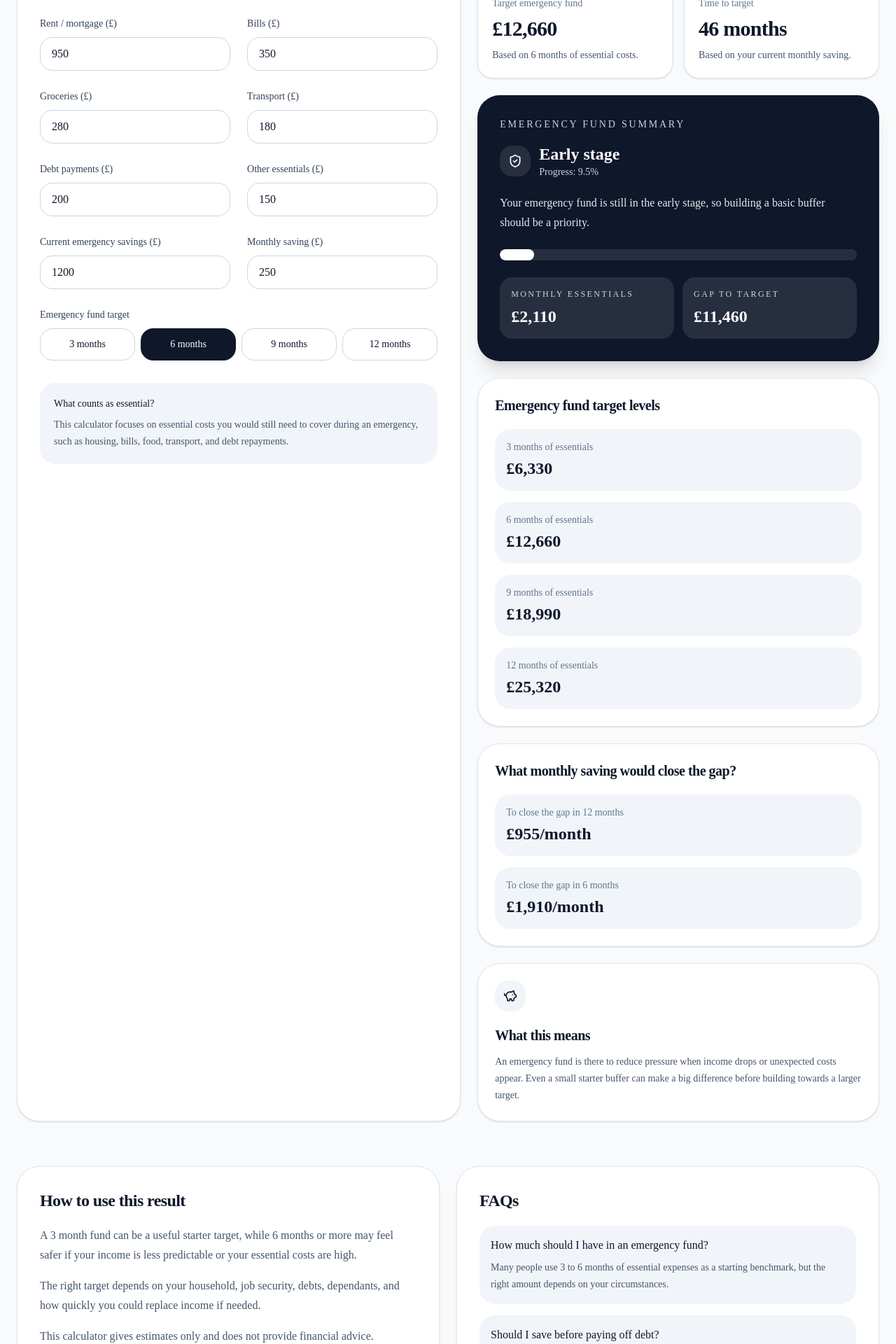
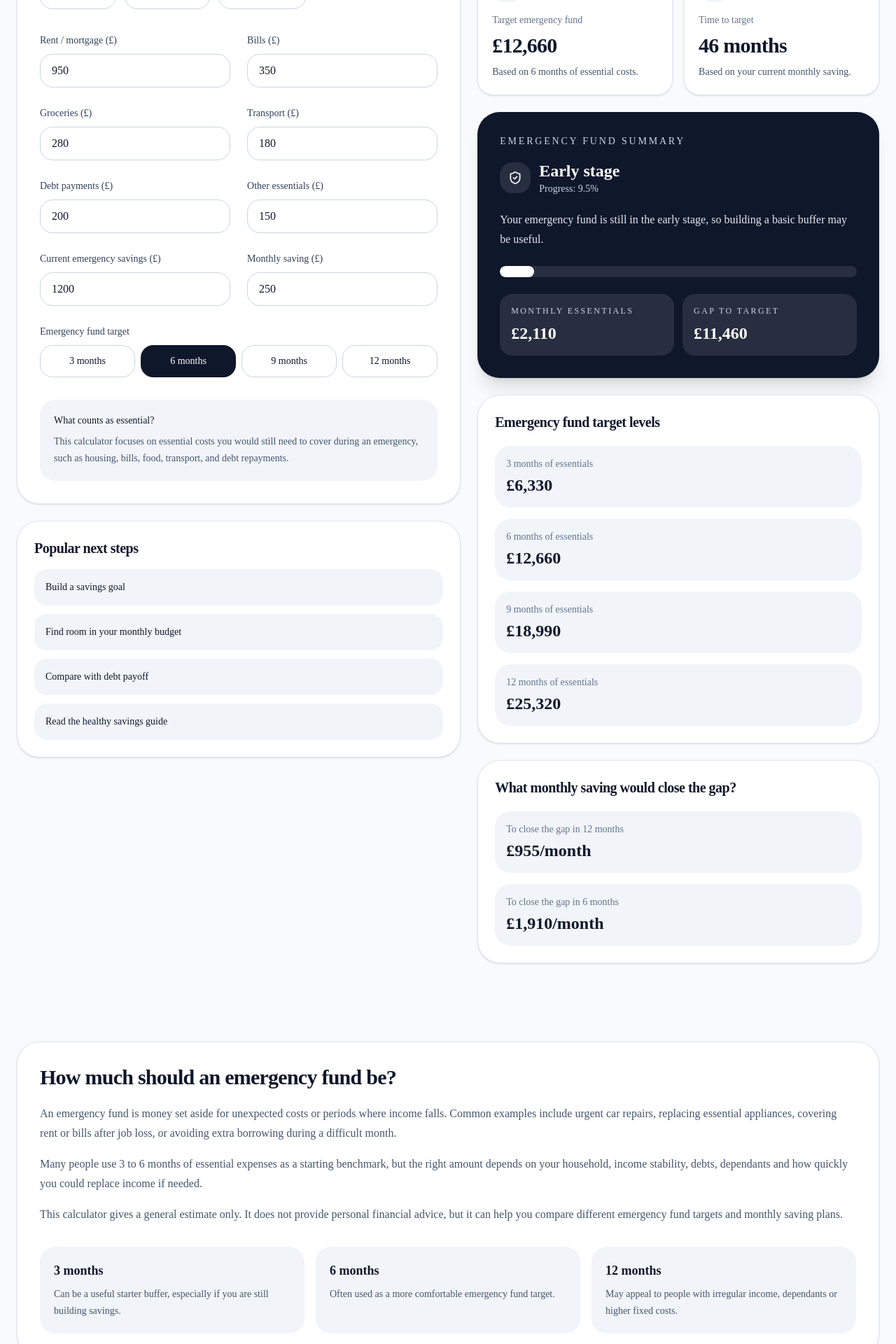
Before and after one commit to AlexMcD89/budgetbeacon89, a Next.js app: page /tools/emergency-fund-calculator in a window 1280 px wide. Shown: the part 500-2420 px from the top of the page at 70% size. Built offline with nearby package versions, Linux system fonts and the light colour scheme.

Commit message:
Improve emergency fund calculator SEO and ads

```diff
--- a/app/tools/emergency-fund-calculator/page.tsx
+++ b/app/tools/emergency-fund-calculator/page.tsx
@@ -5,10 +5,14 @@ import Link from "next/link";
 import {
   ArrowRight,
   CalendarClock,
+  CircleHelp,
   PiggyBank,
   PoundSterling,
   ShieldCheck,
 } from "lucide-react";
+import RelatedLinks from "@/components/related-links";
+import ToolDisclaimer from "@/components/tool-disclaimer";
+import AdsenseAd from "@/components/adsense-ad";
 
 function formatGBP(value: number) {
   return new Intl.NumberFormat("en-GB", {
@@ -47,6 +51,7 @@ export default function EmergencyFundCalculatorPage() {
     const gap = Math.max(0, selectedTarget - currentSavings);
     const progress =
       selectedTarget > 0 ? (currentSavings / selectedTarget) * 100 : 0;
+
     const monthsToTarget =
       monthlySaving > 0 ? Math.ceil(gap / monthlySaving) : Infinity;
 
@@ -68,7 +73,7 @@ export default function EmergencyFundCalculatorPage() {
     } else if (progress < 20) {
       status = "Early stage";
       summary =
-        "Your emergency fund is still in the early stage, so building a basic buffer should be a priority.";
+        "Your emergency fund is still in the early stage, so building a basic buffer may be useful.";
     }
 
     return {
@@ -145,7 +150,7 @@ export default function EmergencyFundCalculatorPage() {
               Savings tool
             </p>
             <h1 className="mt-4 text-4xl font-semibold tracking-tight md:text-5xl">
-              Emergency Fund Calculator
+              Emergency Fund Calculator UK
             </h1>
             <p className="mt-5 text-lg leading-8 text-slate-600">
               Estimate how much emergency savings you may need based on your
@@ -156,8 +161,16 @@ export default function EmergencyFundCalculatorPage() {
         </div>
       </section>
 
+      <section className="mx-auto max-w-7xl px-4 pt-6 md:px-6">
+        <AdsenseAd
+          slot="1045116839"
+          className="overflow-hidden rounded-3xl bg-white"
+        />
+      </section>
+
       <section className="mx-auto max-w-7xl px-4 py-10 md:px-6">
         <div className="grid gap-6 xl:grid-cols-[1.05fr_0.95fr]">
+          <div>
             <div className="rounded-[2rem] border border-slate-200 bg-white p-6 shadow-sm md:p-8">
               <div className="flex flex-wrap gap-3">
                 <button
@@ -181,101 +194,46 @@ export default function EmergencyFundCalculatorPage() {
               </div>
 
               <div className="mt-8 grid gap-6 sm:grid-cols-2">
-              <div>
-                <label className="text-sm font-medium text-slate-700">
-                  Rent / mortgage (£)
-                </label>
-                <input
-                  type="number"
+                <InputField
+                  label="Rent / mortgage (£)"
                   value={rentMortgage}
-                  onChange={(e) => setRentMortgage(Number(e.target.value))}
-                  className="mt-2 h-12 w-full rounded-2xl border border-slate-300 bg-white px-4 outline-none transition focus:border-slate-900"
+                  onChange={setRentMortgage}
                 />
-              </div>
-
-              <div>
-                <label className="text-sm font-medium text-slate-700">
-                  Bills (£)
-                </label>
-                <input
-                  type="number"
+                <InputField
+                  label="Bills (£)"
                   value={bills}
-                  onChange={(e) => setBills(Number(e.target.value))}
-                  className="mt-2 h-12 w-full rounded-2xl border border-slate-300 bg-white px-4 outline-none transition focus:border-slate-900"
+                  onChange={setBills}
                 />
-              </div>
-
-              <div>
-                <label className="text-sm font-medium text-slate-700">
-                  Groceries (£)
-                </label>
-                <input
-                  type="number"
+                <InputField
+                  label="Groceries (£)"
                   value={groceries}
-                  onChange={(e) => setGroceries(Number(e.target.value))}
-                  className="mt-2 h-12 w-full rounded-2xl border border-slate-300 bg-white px-4 outline-none transition focus:border-slate-900"
+                  onChange={setGroceries}
                 />
-              </div>
-
-              <div>
-                <label className="text-sm font-medium text-slate-700">
-                  Transport (£)
-                </label>
-                <input
-                  type="number"
+                <InputField
+                  label="Transport (£)"
                   value={transport}
-                  onChange={(e) => setTransport(Number(e.target.value))}
-                  className="mt-2 h-12 w-full rounded-2xl border border-slate-300 bg-white px-4 outline-none transition focus:border-slate-900"
+                  onChange={setTransport}
                 />
-              </div>
-
-              <div>
-                <label className="text-sm font-medium text-slate-700">
-                  Debt payments (£)
-                </label>
-                <input
-                  type="number"
+                <InputField
+                  label="Debt payments (£)"
                   value={debtPayments}
-                  onChange={(e) => setDebtPayments(Number(e.target.value))}
-                  className="mt-2 h-12 w-full rounded-2xl border border-slate-300 bg-white px-4 outline-none transition focus:border-slate-900"
+                  onChange={setDebtPayments}
                 />
-              </div>
-
-              <div>
-                <label className="text-sm font-medium text-slate-700">
-                  Other essentials (£)
-                </label>
-                <input
-                  type="number"
+                <InputField
+                  label="Other essentials (£)"
                   value={otherEssentials}
-                  onChange={(e) => setOtherEssentials(Number(e.target.value))}
-                  className="mt-2 h-12 w-full rounded-2xl border border-slate-300 bg-white px-4 outline-none transition focus:border-slate-900"
+                  onChange={setOtherEssentials}
                 />
-              </div>
-
-              <div>
-                <label className="text-sm font-medium text-slate-700">
-                  Current emergency savings (£)
-                </label>
-                <input
-                  type="number"
+                <InputField
+                  label="Current emergency savings (£)"
                   value={currentSavings}
-                  onChange={(e) => setCurrentSavings(Number(e.target.value))}
-                  className="mt-2 h-12 w-full rounded-2xl border border-slate-300 bg-white px-4 outline-none transition focus:border-slate-900"
+                  onChange={setCurrentSavings}
                 />
-              </div>
-
-              <div>
-                <label className="text-sm font-medium text-slate-700">
-                  Monthly saving (£)
-                </label>
-                <input
-                  type="number"
+                <InputField
+                  label="Monthly saving (£)"
                   value={monthlySaving}
-                  onChange={(e) => setMonthlySaving(Number(e.target.value))}
-                  className="mt-2 h-12 w-full rounded-2xl border border-slate-300 bg-white px-4 outline-none transition focus:border-slate-900"
+                  onChange={setMonthlySaving}
                 />
-              </div>
               </div>
 
               <div className="mt-6">
@@ -305,50 +263,73 @@ export default function EmergencyFundCalculatorPage() {
                   What counts as essential?
                 </p>
                 <p className="mt-2 text-sm leading-6 text-slate-600">
-                This calculator focuses on essential costs you would still need
-                to cover during an emergency, such as housing, bills, food,
-                transport, and debt repayments.
+                  This calculator focuses on essential costs you would still
+                  need to cover during an emergency, such as housing, bills,
+                  food, transport, and debt repayments.
                 </p>
+              </div>
+            </div>
+
+            <div className="mt-6 rounded-[2rem] border border-slate-200 bg-white p-6 shadow-sm">
+              <h2 className="text-xl font-semibold tracking-tight">
+                Popular next steps
+              </h2>
+
+              <div className="mt-4 space-y-3">
+                <Link
+                  href="/tools/savings-goal-calculator"
+                  className="block rounded-2xl bg-slate-100 p-4 text-sm font-medium text-slate-900 transition hover:bg-slate-200"
+                >
+                  Build a savings goal
+                </Link>
+                <Link
+                  href="/tools/monthly-budget-planner"
+                  className="block rounded-2xl bg-slate-100 p-4 text-sm font-medium text-slate-900 transition hover:bg-slate-200"
+                >
+                  Find room in your monthly budget
+                </Link>
+                <Link
+                  href="/tools/debt-payoff-calculator"
+                  className="block rounded-2xl bg-slate-100 p-4 text-sm font-medium text-slate-900 transition hover:bg-slate-200"
+                >
+                  Compare with debt payoff
+                </Link>
+                <Link
+                  href="/guides/healthy-savings-rate-uk"
+                  className="block rounded-2xl bg-slate-100 p-4 text-sm font-medium text-slate-900 transition hover:bg-slate-200"
+                >
+                  Read the healthy savings guide
+                </Link>
+              </div>
             </div>
           </div>
 
           <div className="space-y-6">
             <div className="grid gap-4 sm:grid-cols-2">
-              <div className="rounded-3xl border border-slate-200 bg-white p-5 shadow-sm">
-                <div className="flex h-11 w-11 items-center justify-center rounded-2xl bg-slate-100">
-                  <PoundSterling className="h-5 w-5" />
-                </div>
-                <p className="mt-4 text-sm text-slate-500">
-                  Target emergency fund
-                </p>
-                <p className="mt-2 text-3xl font-semibold tracking-tight">
-                  {formatGBP(result.selectedTarget)}
-                </p>
-                <p className="mt-2 text-sm leading-6 text-slate-600">
-                  Based on {targetMonths} months of essential costs.
-                </p>
-              </div>
+              <ResultCard
+                icon={<PoundSterling className="h-5 w-5" />}
+                label="Target emergency fund"
+                value={formatGBP(result.selectedTarget)}
+                description={`Based on ${targetMonths} months of essential costs.`}
+              />
 
-              <div className="rounded-3xl border border-slate-200 bg-white p-5 shadow-sm">
-                <div className="flex h-11 w-11 items-center justify-center rounded-2xl bg-slate-100">
-                  <CalendarClock className="h-5 w-5" />
-                </div>
-                <p className="mt-4 text-sm text-slate-500">Time to target</p>
-                <p className="mt-2 text-3xl font-semibold tracking-tight">
-                  {result.monthsToTarget === Infinity
+              <ResultCard
+                icon={<CalendarClock className="h-5 w-5" />}
+                label="Time to target"
+                value={
+                  result.monthsToTarget === Infinity
                     ? "Not on track"
-                    : `${result.monthsToTarget} months`}
-                </p>
-                <p className="mt-2 text-sm leading-6 text-slate-600">
-                  Based on your current monthly saving.
-                </p>
-              </div>
+                    : `${result.monthsToTarget} months`
+                }
+                description="Based on your current monthly saving."
+              />
             </div>
 
             <div className="rounded-[2rem] bg-slate-900 p-6 text-white shadow-xl md:p-8">
               <p className="text-sm uppercase tracking-[0.2em] text-slate-300">
                 Emergency fund summary
               </p>
+
               <div className="mt-4 flex items-center gap-3">
                 <div className="flex h-11 w-11 items-center justify-center rounded-2xl bg-white/10">
                   <ShieldCheck className="h-5 w-5" />
@@ -373,23 +354,14 @@ export default function EmergencyFundCalculatorPage() {
               </div>
 
               <div className="mt-6 grid gap-3 sm:grid-cols-2">
-                <div className="rounded-2xl bg-white/10 p-4">
-                  <p className="text-xs uppercase tracking-[0.2em] text-slate-300">
-                    Monthly essentials
-                  </p>
-                  <p className="mt-2 text-2xl font-semibold">
-                    {formatGBP(result.monthlyEssentials)}
-                  </p>
-                </div>
-
-                <div className="rounded-2xl bg-white/10 p-4">
-                  <p className="text-xs uppercase tracking-[0.2em] text-slate-300">
-                    Gap to target
-                  </p>
-                  <p className="mt-2 text-2xl font-semibold">
-                    {formatGBP(result.gap)}
-                  </p>
-                </div>
+                <SummaryBox
+                  label="Monthly essentials"
+                  value={formatGBP(result.monthlyEssentials)}
+                />
+                <SummaryBox
+                  label="Gap to target"
+                  value={formatGBP(result.gap)}
+                />
               </div>
             </div>
 
@@ -412,39 +384,69 @@ export default function EmergencyFundCalculatorPage() {
               </h2>
 
               <div className="mt-5 space-y-4">
-                <div className="rounded-3xl bg-slate-100 p-4">
-                  <p className="text-sm text-slate-500">
-                    To close the gap in 12 months
+                <InfoRow
+                  label="To close the gap in 12 months"
+                  value={`${formatGBP(result.monthlyNeeded12Months)}/month`}
+                />
+                <InfoRow
+                  label="To close the gap in 6 months"
+                  value={`${formatGBP(result.monthlyNeeded6Months)}/month`}
+                />
+              </div>
+            </div>
+          </div>
+        </div>
+      </section>
+
+      <section className="mx-auto max-w-7xl px-4 py-4 md:px-6">
+        <AdsenseAd
+          slot="1894419213"
+          className="overflow-hidden rounded-3xl bg-white"
+        />
+      </section>
+
+      <section className="mx-auto max-w-7xl px-4 py-10 md:px-6">
+        <div className="rounded-[2rem] border border-slate-200 bg-white p-6 shadow-sm md:p-8">
+          <h2 className="text-3xl font-semibold tracking-tight">
+            How much should an emergency fund be?
+          </h2>
+
+          <div className="mt-5 space-y-4 text-slate-600">
+            <p className="leading-7">
+              An emergency fund is money set aside for unexpected costs or
+              periods where income falls. Common examples include urgent car
+              repairs, replacing essential appliances, covering rent or bills
+              after job loss, or avoiding extra borrowing during a difficult
+              month.
             </p>
-                  <p className="mt-1 text-2xl font-semibold text-slate-900">
-                    {formatGBP(result.monthlyNeeded12Months)}/month
+
+            <p className="leading-7">
+              Many people use 3 to 6 months of essential expenses as a starting
+              benchmark, but the right amount depends on your household, income
+              stability, debts, dependants and how quickly you could replace
+              income if needed.
+            </p>
+
+            <p className="leading-7">
+              This calculator gives a general estimate only. It does not provide
+              personal financial advice, but it can help you compare different
+              emergency fund targets and monthly saving plans.
             </p>
           </div>
 
-                <div className="rounded-3xl bg-slate-100 p-4">
-                  <p className="text-sm text-slate-500">
-                    To close the gap in 6 months
-                  </p>
-                  <p className="mt-1 text-2xl font-semibold text-slate-900">
-                    {formatGBP(result.monthlyNeeded6Months)}/month
-                  </p>
-                </div>
-              </div>
-            </div>
-
-            <div className="rounded-[2rem] border border-slate-200 bg-white p-6 shadow-sm">
-              <div className="flex h-11 w-11 items-center justify-center rounded-2xl bg-slate-100">
-                <PiggyBank className="h-5 w-5 text-slate-900" />
-              </div>
-              <h2 className="mt-5 text-xl font-semibold tracking-tight">
-                What this means
-              </h2>
-              <p className="mt-3 text-sm leading-6 text-slate-600">
-                An emergency fund is there to reduce pressure when income drops
-                or unexpected costs appear. Even a small starter buffer can make
-                a big difference before building towards a larger target.
-              </p>
-            </div>
+          <div className="mt-8 grid gap-4 md:grid-cols-3">
+            <InfoCard
+              title="3 months"
+              text="Can be a useful starter buffer, especially if you are still building savings."
+            />
+            <InfoCard
+              title="6 months"
+              text="Often used as a more comfortable emergency fund target."
+            />
+            <InfoCard
+              title="12 months"
+              text="May appeal to people with irregular income, dependants or higher fixed costs."
+            />
           </div>
         </div>
       </section>
@@ -467,45 +469,33 @@ export default function EmergencyFundCalculatorPage() {
               </p>
               <p className="leading-7">
                 This calculator gives estimates only and does not provide
-                financial advice.
+                personal financial advice.
               </p>
             </div>
           </div>
 
           <div className="rounded-[2rem] border border-slate-200 bg-white p-6 shadow-sm md:p-8">
-            <h2 className="text-2xl font-semibold tracking-tight">FAQs</h2>
+            <h2 className="text-2xl font-semibold tracking-tight">
+              Emergency fund calculator FAQs
+            </h2>
+
             <div className="mt-5 space-y-4">
-              <div className="rounded-3xl bg-slate-100 p-4">
-                <p className="font-medium text-slate-900">
-                  How much should I have in an emergency fund?
-                </p>
-                <p className="mt-2 text-sm leading-6 text-slate-600">
-                  Many people use 3 to 6 months of essential expenses as a
-                  starting benchmark, but the right amount depends on your
-                  circumstances.
-                </p>
-              </div>
-
-              <div className="rounded-3xl bg-slate-100 p-4">
-                <p className="font-medium text-slate-900">
-                  Should I save before paying off debt?
-                </p>
-                <p className="mt-2 text-sm leading-6 text-slate-600">
-                  A small starter emergency fund can help avoid relying on more
-                  credit, but high-interest debt may also need attention.
-                </p>
-              </div>
-
-              <div className="rounded-3xl bg-slate-100 p-4">
-                <p className="font-medium text-slate-900">
-                  Where should I keep an emergency fund?
-                </p>
-                <p className="mt-2 text-sm leading-6 text-slate-600">
-                  Emergency money is usually best kept somewhere accessible and
-                  low risk, rather than locked away or exposed to large market
-                  swings.
-                </p>
-              </div>
+              <FAQ
+                question="How much should I have in an emergency fund?"
+                answer="Many people use 3 to 6 months of essential expenses as a starting benchmark, but the right amount depends on your circumstances."
+              />
+              <FAQ
+                question="Should I save before paying off debt?"
+                answer="A small starter emergency fund can help avoid relying on more credit, but high-interest debt may also need attention."
+              />
+              <FAQ
+                question="Where should I keep an emergency fund?"
+                answer="Emergency money is usually best kept somewhere accessible and low risk, rather than locked away or exposed to large market swings."
+              />
+              <FAQ
+                question="Is this calculator financial advice?"
+                answer="No. This calculator provides a general estimate only and should not be treated as personal financial advice."
+              />
             </div>
           </div>
         </div>
@@ -538,7 +528,95 @@ export default function EmergencyFundCalculatorPage() {
           </div>
         </div>
       </section>
+
+      <RelatedLinks
+        heading="Related savings tools and guides"
+        links={[
+          {
+            title: "Savings Goal Calculator",
+            description:
+              "Work out how long it could take to reach a specific savings target.",
+            href: "/tools/savings-goal-calculator",
+          },
+          {
+            title: "Monthly Budget Planner",
+            description:
+              "See how much spare money could go towards your emergency fund.",
+            href: "/tools/monthly-budget-planner",
+          },
+          {
+            title: "Healthy Savings Rate UK",
+            description:
+              "Understand how your saving level compares with your income.",
+            href: "/guides/healthy-savings-rate-uk",
+          },
+          {
+            title: "Debt Payoff Calculator",
+            description:
+              "Compare emergency saving with debt repayment planning.",
+            href: "/tools/debt-payoff-calculator",
+          },
+        ]}
+      />
+
+      <ToolDisclaimer />
     </main>
+  );
+}
+
+function InputField({
+  label,
+  value,
+  onChange,
+}: {
+  label: string;
+  value: number;
+  onChange: (value: number) => void;
+}) {
+  return (
+    <div>
+      <label className="text-sm font-medium text-slate-700">{label}</label>
+      <input
+        type="number"
+        value={value}
+        onChange={(e) => onChange(Number(e.target.value))}
+        className="mt-2 h-12 w-full rounded-2xl border border-slate-300 bg-white px-4 outline-none transition focus:border-slate-900"
+      />
+    </div>
+  );
+}
+
+function ResultCard({
+  icon,
+  label,
+  value,
+  description,
+}: {
+  icon: React.ReactNode;
+  label: string;
+  value: string;
+  description: string;
+}) {
+  return (
+    <div className="rounded-3xl border border-slate-200 bg-white p-5 shadow-sm">
+      <div className="flex h-11 w-11 items-center justify-center rounded-2xl bg-slate-100">
+        {icon}
+      </div>
+      <p className="mt-4 text-sm text-slate-500">{label}</p>
+      <p className="mt-2 text-3xl font-semibold tracking-tight">{value}</p>
+      <p className="mt-2 text-sm leading-6 text-slate-600">{description}</p>
+    </div>
+  );
+}
+
+function SummaryBox({ label, value }: { label: string; value: string }) {
+  return (
+    <div className="rounded-2xl bg-white/10 p-4">
+      <p className="text-xs uppercase tracking-[0.2em] text-slate-300">
+        {label}
+      </p>
+      <p className="mt-2 text-2xl font-semibold">{value}</p>
+    </div>
   );
 }
 
@@ -552,3 +630,33 @@ function TargetRow({ label, value }: { label: string; value: number }) {
     </div>
   );
 }
+
+function InfoRow({ label, value }: { label: string; value: string }) {
+  return (
+    <div className="rounded-3xl bg-slate-100 p-4">
+      <p className="text-sm text-slate-500">{label}</p>
+      <p className="mt-1 text-2xl font-semibold text-slate-900">{value}</p>
+    </div>
+  );
+}
+
+function InfoCard({ title, text }: { title: string; text: string }) {
+  return (
+    <div className="rounded-3xl bg-slate-100 p-5">
+      <p className="text-lg font-semibold text-slate-900">{title}</p>
+      <p className="mt-2 text-sm leading-6 text-slate-600">{text}</p>
+    </div>
+  );
+}
+
+function FAQ({ question, answer }: { question: string; answer: string }) {
+  return (
+    <div className="rounded-3xl bg-slate-100 p-4">
+      <div className="flex items-center gap-2">
+        <CircleHelp className="h-4 w-4 text-slate-700" />
+        <p className="font-medium text-slate-900">{question}</p>
+      </div>
+      <p className="mt-2 text-sm leading-6 text-slate-600">{answer}</p>
+    </div>
+  );
+}
```
Also changed, not shown: app/tools/emergency-fund-calculator/layout.tsx (added, +26 -0 lines). Lines whose indentation alone changed are shown as unchanged.
